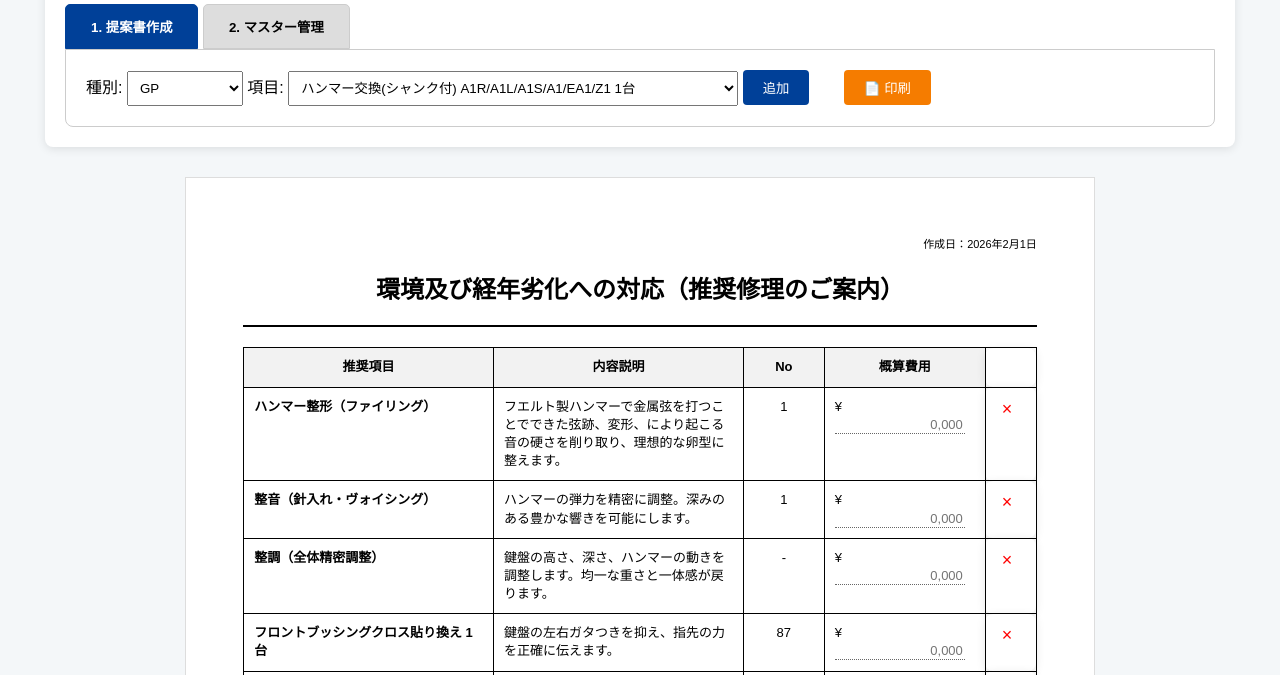
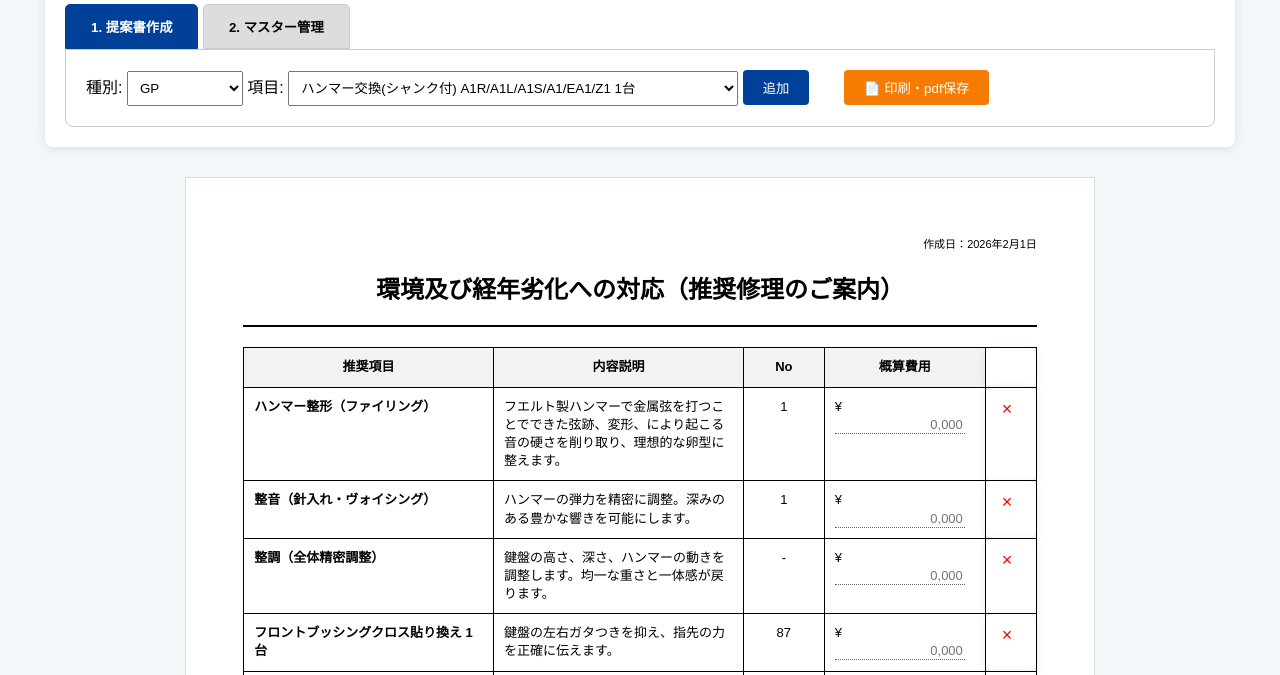
Before and after one commit to betsunoid/teian, a plain HTML site: page index.html in a window 1280 px wide. Both pictures are taken after a click on the button "1. 提案書作成". Shown: the part 125-800 px from the top of the page. Drawn offline with Linux system fonts and the light colour scheme.

Commit message:
Update index.html

```diff
--- a/index.html
+++ b/index.html
@@ -43,7 +43,7 @@
         </select>
         項目: <select id="sel-item" style="width:450px; padding:8px;"><option>ハンマー交換(シャンク付) A1R/A1L/A1S/A1/EA1/Z1 1台</option><option>ハンマー交換(シャンク付) C1/C1L/C1X/GC1 1台</option><option>ハンマー交換(シャンク付) C2/C2L/C2X 1台</option><option>ハンマー交換(シャンク付) C3 1台</option><option>ハンマー交換(シャンク付) C5/C5L/C5X 1台</option><option>ハンマー交換(シャンク付) C6/C7/C6X/C7X 1台</option><option>ハンマー交換(シャンク付) S4/S400B/S4B 1台</option><option>ハンマー交換(シャンク付) S6/S600B/S6B 1台</option><option>ハンマー交換(シャンク付) CF/CF3/CF3S/CFX 1台</option><option>鍵盤全面刷新パック</option><option>ハンマー整形（ファイリング）</option><option>ハンマーシャンクASSY交換 C1～C5 1台</option><option>サポートAssy交換 1台</option><option>ローラー交換</option><option>センターピン取替 1台</option><option>フロントブッシングクロス貼り換え 1台</option><option>バランスブッシングクロス貼り換え 1台</option><option>白鍵貼り換え(アクリライト) 1台</option><option>象牙貼り換え 1台</option><option>黒檀貼り換え 1台</option><option>整調（全体精密調整）</option><option>整音（針入れ・ヴォイシング）</option><option>巻線張替 ～C５ 1台</option><option>弦全体張替　C3 1台</option><option>チューニングピン交換 1台</option><option>ダンパーフェルト貼り換え 1台</option><option>ダンパーレバー・ストップレールの調整</option><option>ペダル軸受交換</option></select>
         <button onclick="addFromSelect()" style="padding:8px 20px; background:var(--main-blue); color:white; border:none; border-radius:4px; cursor:pointer;">追加</button>
-        <button onclick="window.print()" style="margin-left:30px; background:#f57c00; color:white; padding:8px 20px; border:none; border-radius:4px; cursor:pointer;">📄 印刷</button>
+        <button onclick="window.print()" style="margin-left:30px; background:#f57c00; color:white; padding:8px 20px; border:none; border-radius:4px; cursor:pointer;">📄 印刷・pdf保存</button>
     </div>
 
     <div id="v-m" style="display: block; padding: 20px; border: 1px solid rgb(204, 204, 204); background: white; border-radius: 0px 0px 8px 8px;">
```
